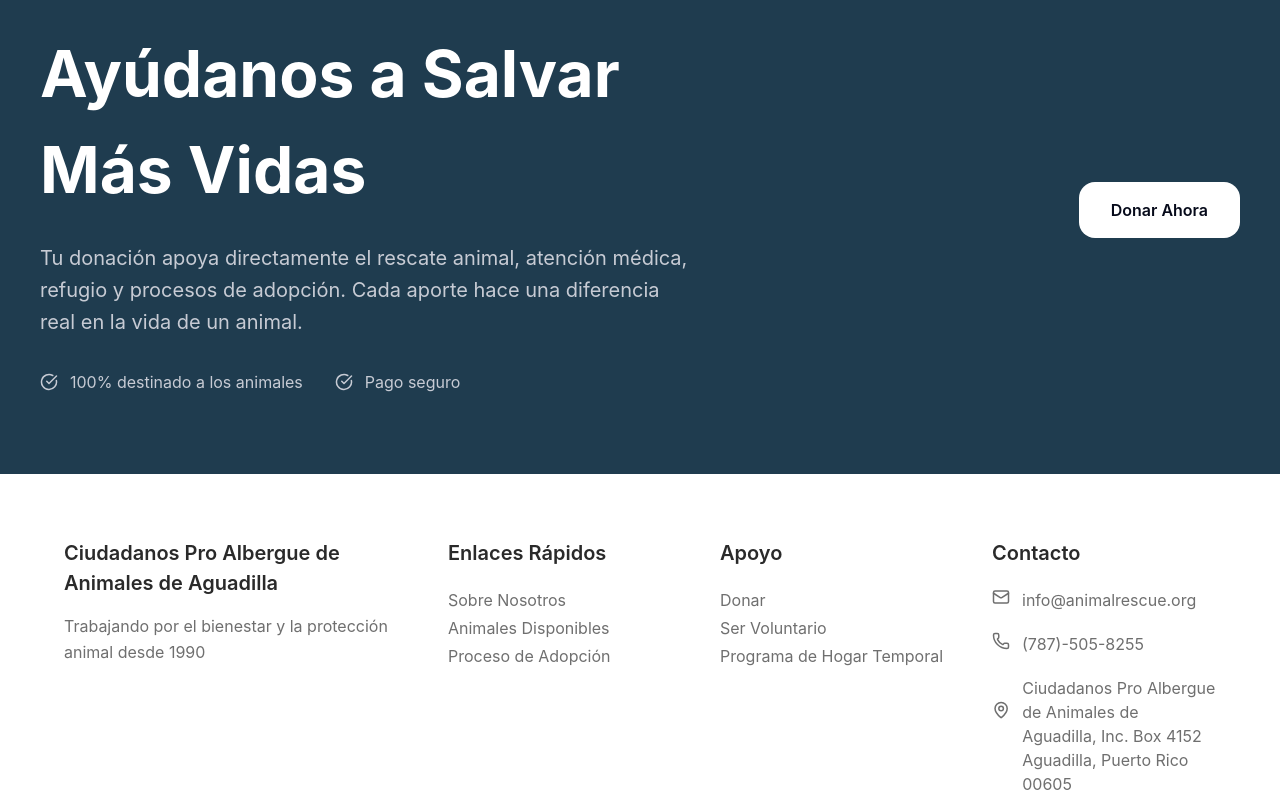
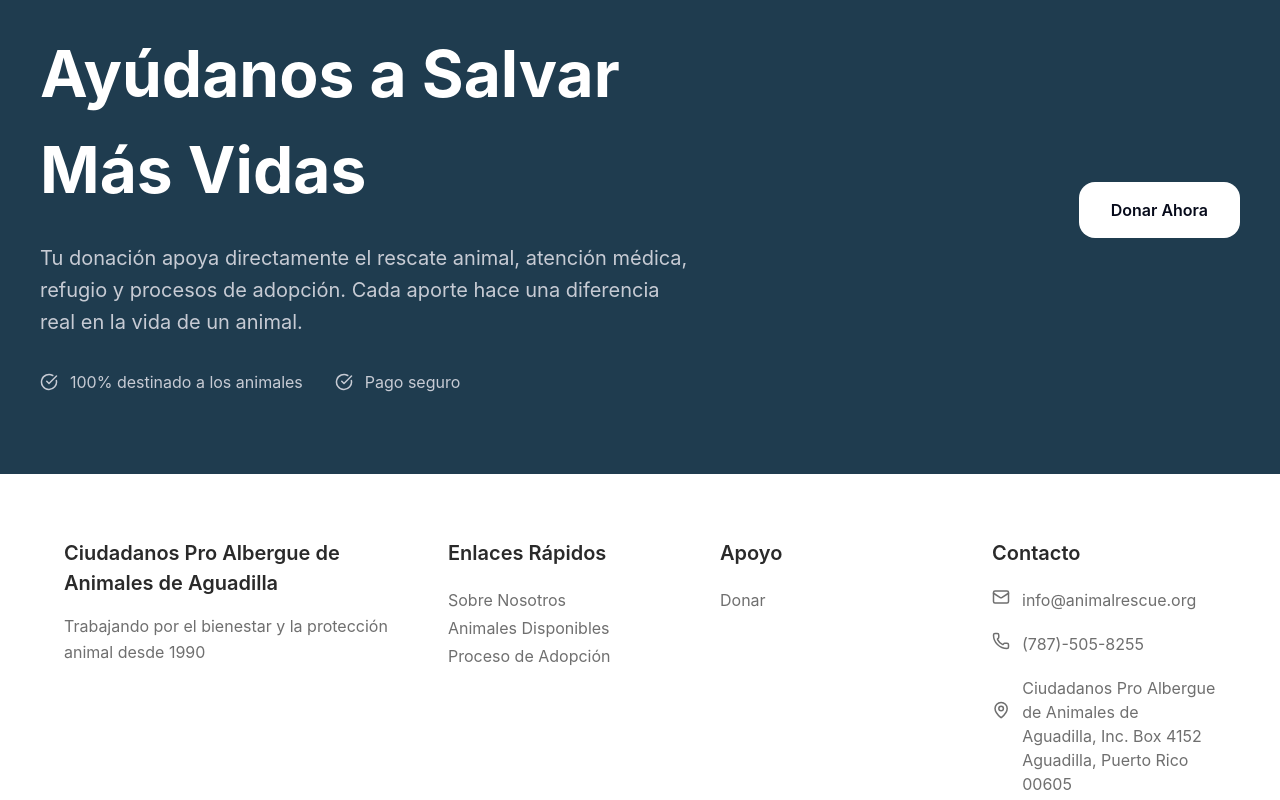
Before and after one commit to Lennon0926/capstone-animal-rescue-platform, a Next.js app in the folder apps/web/: page / in a window 1280 px wide. Shown: the part 3015-3815 px from the top of the page. Built offline with nearby package versions, Linux system fonts and the light colour scheme.

Commit message:
Comment  the Volunteer and foster links ttemporarily

```diff
--- a/apps/web/components/Footer/footerSection.tsx
+++ b/apps/web/components/Footer/footerSection.tsx
@@ -29,8 +29,8 @@ export default function Footer() {
           <h4 className={styles.heading}>Apoyo</h4>
           <ul>
             <li><Link href="/donation">Donar</Link></li>
-            <li><Link href="/volunteer">Ser Voluntario</Link></li>
-            <li><Link href="/foster">Programa de Hogar Temporal</Link></li>
+            {/* <li><Link href="/volunteer">Ser Voluntario</Link></li>
+            <li><Link href="/foster">Programa de Hogar Temporal</Link></li> */}
           </ul>
         </div>
 
```
